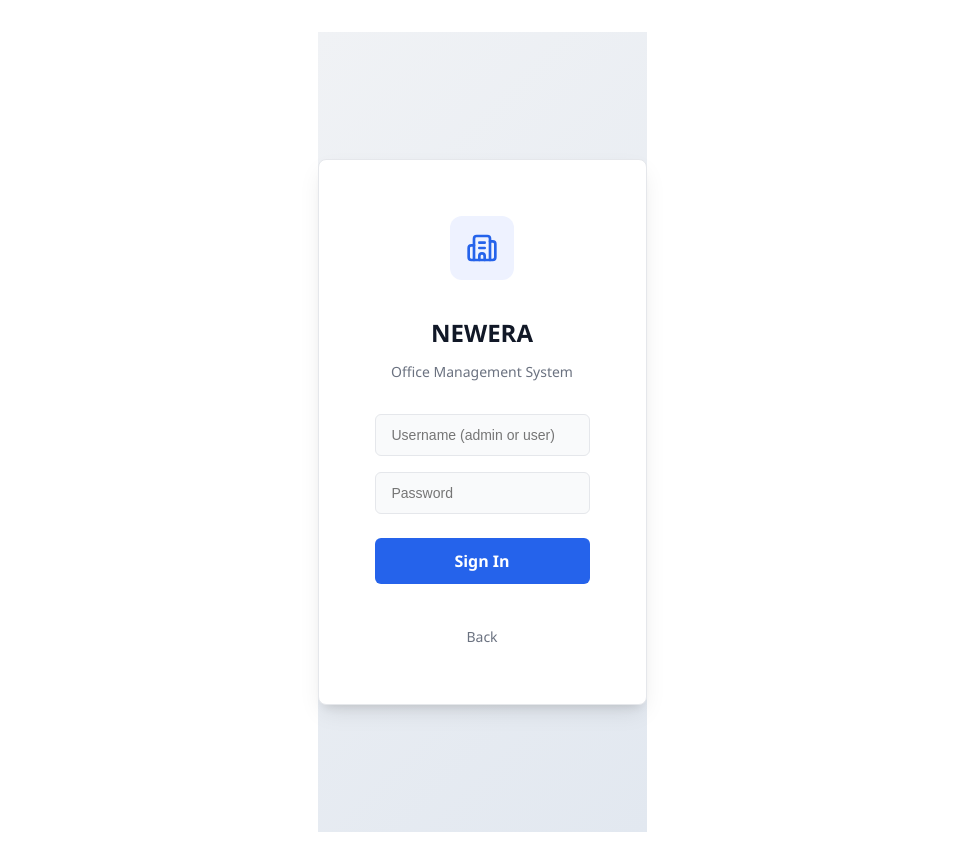
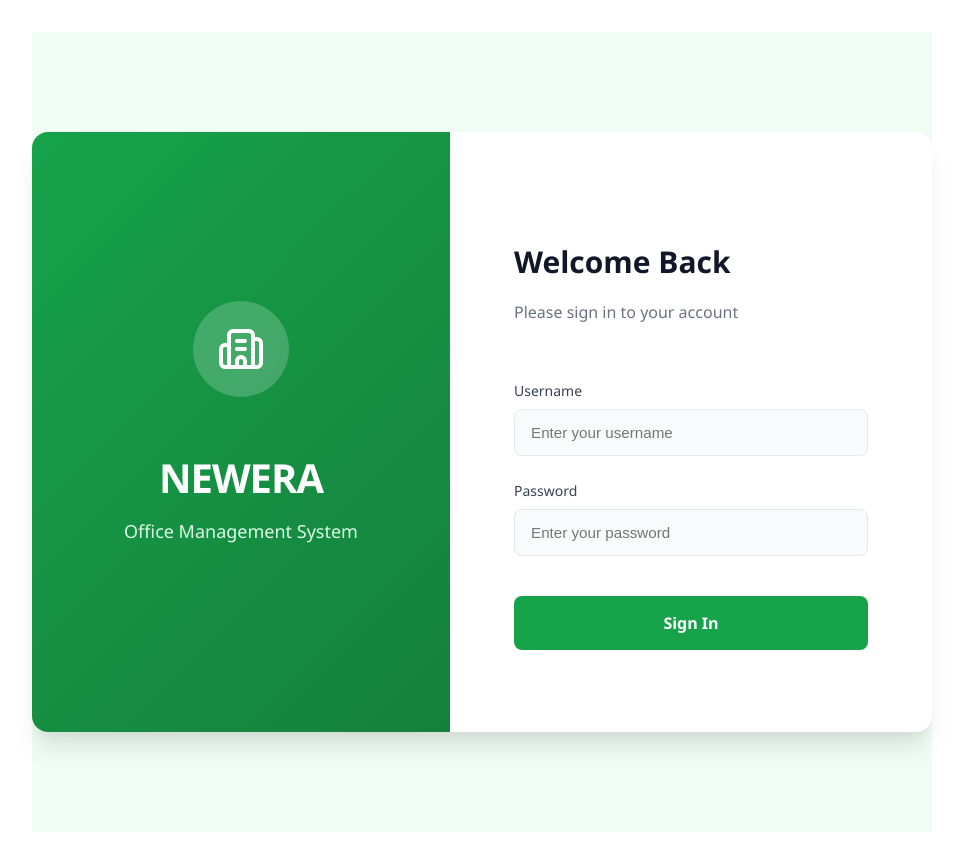
Before and after one commit to Rosario027/CRM, a React (Vite) app in the folder client/: page / in a window 1280 px wide. Shown: the whole page, without its empty margins (158-1121 px from the left). Built offline with nearby package versions, Linux system fonts and the light colour scheme.

Commit message:
UI Redesign: Split-screen desktop layout with light green theme

```diff
--- a/client/src/components/Login.css
+++ b/client/src/components/Login.css
@@ -3,118 +3,154 @@
   justify-content: center;
   align-items: center;
   min-height: 100vh;
-  background: linear-gradient(135deg, #f0f2f5 0%, #e2e8f0 100%);
+  background-color: #f0fdf4;
+  /* Very light green background */
   font-family: 'Segoe UI', 'Inter', sans-serif;
-  /* Windows font preference */
 }
 
-.login-card {
+.login-wrapper {
+  display: flex;
+  width: 900px;
+  /* Broad desktop width */
+  height: 600px;
   background-color: white;
-  padding: 3.5rem;
-  border-radius: 8px;
-  /* Sharper corners for Windows look */
-  box-shadow: 0 10px 25px -5px rgba(0, 0, 0, 0.1), 0 8px 10px -6px rgba(0, 0, 0, 0.1);
-  width: 100%;
-  max-width: 480px;
-  /* Wider for desktop */
+  border-radius: 16px;
+  overflow: hidden;
+  box-shadow: 0 20px 25px -5px rgba(0, 0, 0, 0.1), 0 10px 10px -5px rgba(0, 0, 0, 0.04);
+}
+
+/* Left Side - Hero */
+.login-hero {
+  flex: 1;
+  background: linear-gradient(135deg, #16a34a 0%, #15803d 100%);
+  /* Green gradient */
+  display: flex;
+  justify-content: center;
+  align-items: center;
+  color: white;
+  padding: 2rem;
+}
+
+.hero-content {
   text-align: center;
-  border: 1px solid #e5e7eb;
 }
 
 .icon-container {
   display: inline-flex;
   justify-content: center;
   align-items: center;
-  width: 64px;
-  height: 64px;
-  background-color: #eef2ff;
-  border-radius: 12px;
-  margin-bottom: 1.5rem;
+  width: 96px;
+  height: 96px;
+  background-color: rgba(255, 255, 255, 0.2);
+  border-radius: 50%;
+  margin-bottom: 2rem;
+  backdrop-filter: blur(4px);
 }
 
 .login-icon {
-  color: #2563eb;
+  color: white;
 }
 
-.login-title {
-  font-size: 1.5rem;
+.hero-title {
+  font-size: 2.5rem;
+  font-weight: 800;
+  margin-bottom: 0.5rem;
+  letter-spacing: -0.025em;
+}
+
+.hero-subtitle {
+  font-size: 1.125rem;
+  color: #dcfce7;
+  /* Light green text */
+  font-weight: 500;
+}
+
+/* Right Side - Form */
+.login-form-container {
+  flex: 1;
+  padding: 4rem;
+  display: flex;
+  flex-direction: column;
+  justify-content: center;
+}
+
+.form-header {
+  margin-bottom: 2.5rem;
+  text-align: left;
+}
+
+.form-header h2 {
+  font-size: 1.875rem;
   font-weight: 700;
   color: #111827;
   margin-bottom: 0.5rem;
 }
 
-.login-subtitle {
-  font-size: 0.875rem;
+.form-header p {
   color: #6b7280;
-  margin-bottom: 2rem;
 }
 
 .login-form {
   display: flex;
   flex-direction: column;
-  gap: 1rem;
+  gap: 1.5rem;
 }
 
 .form-group {
+  display: flex;
+  flex-direction: column;
+  gap: 0.5rem;
   text-align: left;
+}
+
+.form-group label {
+  font-size: 0.875rem;
+  font-weight: 500;
+  color: #374151;
 }
 
 .form-input {
   width: 100%;
-  padding: 0.75rem 1rem;
+  padding: 0.875rem 1rem;
   border: 1px solid #e5e7eb;
-  border-radius: 6px;
-  font-size: 0.875rem;
-  color: #374151;
+  border-radius: 8px;
+  font-size: 0.95rem;
+  color: #1f2937;
   background-color: #f9fafb;
-  transition: border-color 0.2s, box-shadow 0.2s;
+  transition: all 0.2s;
   box-sizing: border-box;
-  /* Ensure padding doesn't affect width */
 }
 
 .form-input:focus {
   outline: none;
-  border-color: #2563eb;
-  box-shadow: 0 0 0 3px rgba(37, 99, 235, 0.1);
+  border-color: #16a34a;
+  /* Green focus border */
+  box-shadow: 0 0 0 4px rgba(22, 163, 74, 0.1);
   background-color: white;
 }
 
 .login-button {
-  background-color: #2563eb;
+  background-color: #16a34a;
+  /* Green button */
   color: white;
   font-weight: 600;
-  padding: 0.75rem;
-  border-radius: 6px;
+  padding: 1rem;
+  border-radius: 8px;
   border: none;
   cursor: pointer;
   font-size: 1rem;
   transition: background-color 0.2s;
-  margin-top: 0.5rem;
+  margin-top: 1rem;
 }
 
 .login-button:hover {
-  background-color: #1d4ed8;
+  background-color: #15803d;
+  /* Darker green hover */
 }
 
 .login-button:disabled {
-  background-color: #93c5fd;
+  background-color: #86efac;
   cursor: not-allowed;
-}
-
-.back-link {
-  margin-top: 1.5rem;
-}
-
-.back-link a {
-  color: #6b7280;
-  text-decoration: none;
-  font-size: 0.875rem;
-  font-weight: 500;
-  transition: color 0.2s;
-}
-
-.back-link a:hover {
-  color: #111827;
 }
 
 .error-message {
@@ -122,6 +158,7 @@
   font-size: 0.875rem;
   background-color: #fef2f2;
   border: 1px solid #fee2e2;
-  padding: 0.5rem;
-  border-radius: 4px;
+  padding: 0.75rem;
+  border-radius: 8px;
+  text-align: center;
 }
--- a/client/src/components/Login.tsx
+++ b/client/src/components/Login.tsx
@@ -42,20 +42,33 @@ const Login: React.FC<LoginProps> = ({ onLogin }) => {
 
     return (
         <div className="login-container">
-            <div className="login-card">
+            <div className="login-wrapper">
+                {/* Left Side - Brand/Hero */}
+                <div className="login-hero">
+                    <div className="hero-content">
                         <div className="icon-container">
-                    <Building2 size={32} className="login-icon" />
+                            <Building2 size={48} className="login-icon" />
+                        </div>
+                        <h1 className="hero-title">NEWERA</h1>
+                        <p className="hero-subtitle">Office Management System</p>
+                    </div>
                 </div>
 
-                <h1 className="login-title">NEWERA</h1>
-                <p className="login-subtitle">Office Management System</p>
+                {/* Right Side - Login Form */}
+                <div className="login-form-container">
+                    <div className="form-header">
+                        <h2>Welcome Back</h2>
+                        <p>Please sign in to your account</p>
+                    </div>
 
                     <form onSubmit={handleSubmit} className="login-form">
                         <div className="form-group">
+                            <label htmlFor="username">Username</label>
                             <input
+                                id="username"
                                 type="text"
                                 className="form-input"
-                            placeholder="Username (admin or user)"
+                                placeholder="Enter your username"
                                 value={username}
                                 onChange={(e) => setUsername(e.target.value)}
                                 required
@@ -63,10 +76,12 @@ const Login: React.FC<LoginProps> = ({ onLogin }) => {
                         </div>
 
                         <div className="form-group">
+                            <label htmlFor="password">Password</label>
                             <input
+                                id="password"
                                 type="password"
                                 className="form-input"
-                            placeholder="Password"
+                                placeholder="Enter your password"
                                 value={password}
                                 onChange={(e) => setPassword(e.target.value)}
                                 required
@@ -78,11 +93,8 @@ const Login: React.FC<LoginProps> = ({ onLogin }) => {
                         <button type="submit" className="login-button" disabled={loading}>
                             {loading ? 'Signing In...' : 'Sign In'}
                         </button>
-
-                    <div className="back-link">
-                        <a href="#">Back</a>
+                    </form>
                 </div>
-                </form>
             </div>
         </div>
     );
```
Lines whose indentation alone changed are shown as unchanged.
